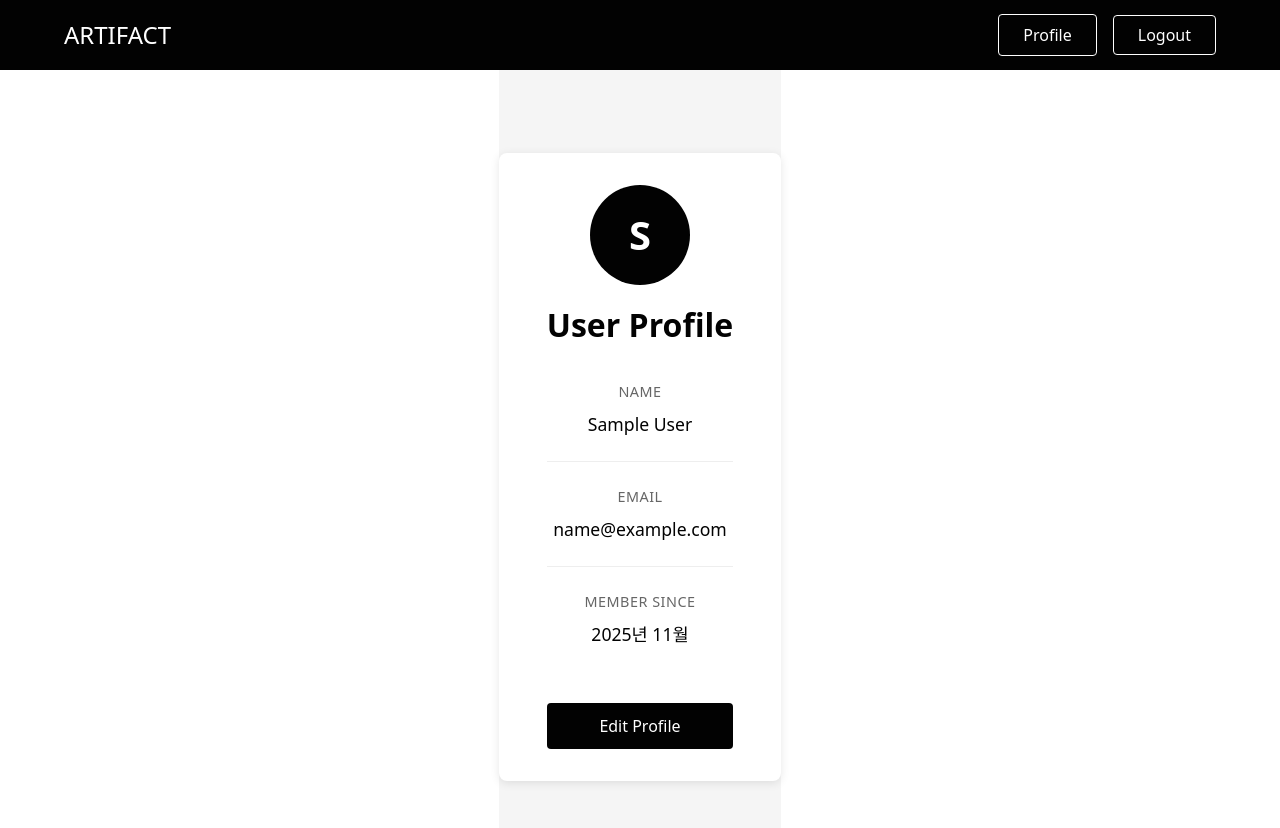
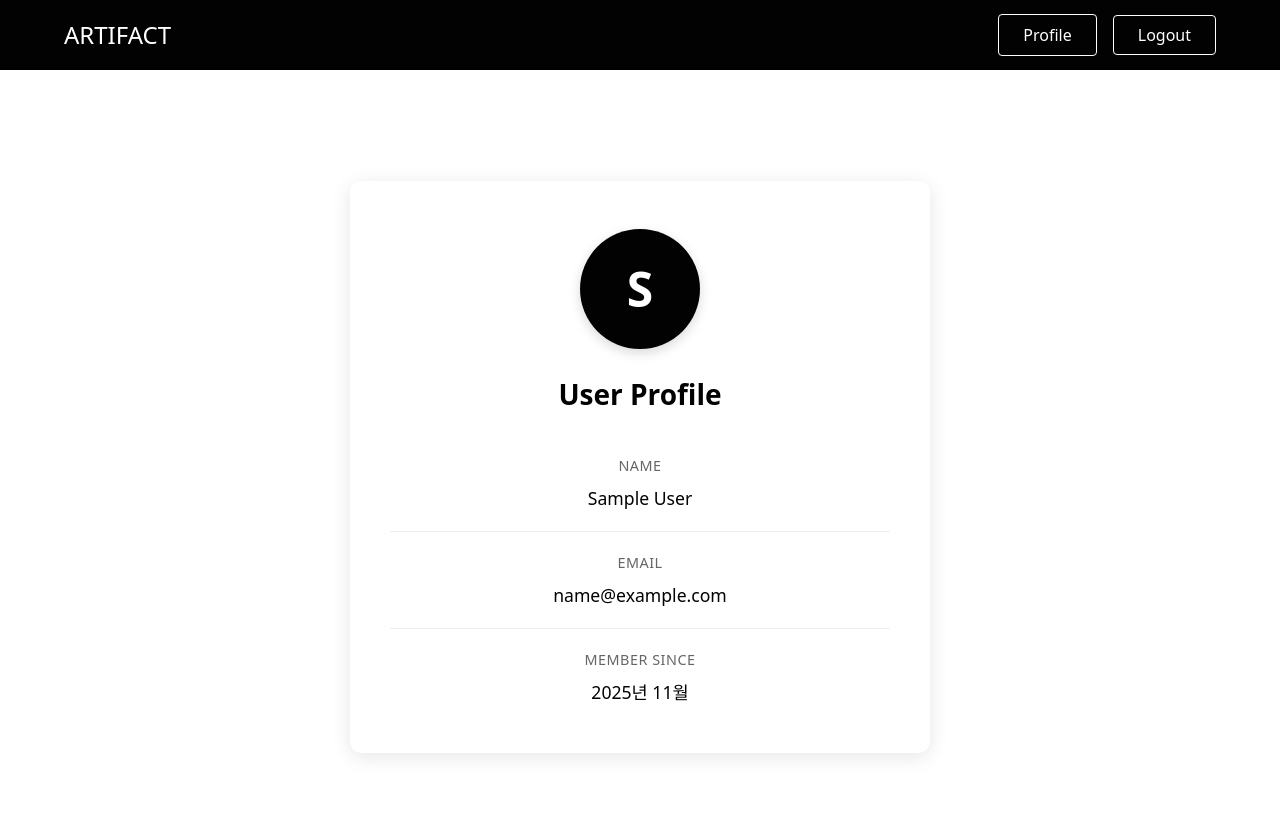
Before and after one commit to ytnwjd/arti-fact-page, a React (Vite) app: page /profile in a window 1280 px wide. Shown: the top 828 px of the page. Built offline with nearby package versions, Linux system fonts and the light colour scheme; sample sign-in values are in the browser's storage.

Commit message:
change auth page design

```diff
--- a/src/pages/Login.css
+++ b/src/pages/Login.css
@@ -3,24 +3,24 @@
     justify-content: center;
     align-items: center;
     min-height: calc(100vh - 70px);
-    padding-top: 70px;
-    background-color: #f5f5f5;
+    padding: 70px 1rem 2rem;
 }
 
 .login-box {
     background-color: #fff;
-    padding: 2rem 3rem;
-    border-radius: 8px;
-    box-shadow: 0 2px 10px rgba(0, 0, 0, 0.1);
-    width: 100%;
-    max-width: 400px;
+    padding: 3rem 2.5rem;
+    border-radius: 12px;
+    box-shadow: 0 4px 20px rgba(0, 0, 0, 0.1);
+    width: 500px;
+    margin: 0 auto;
 }
 
 .login-box h1 {
     text-align: center;
-    margin-bottom: 2rem;
+    margin-bottom: 2.5rem;
     color: #020202;
-    font-size: 2rem;
+    font-size: 1.75rem;
+    font-weight: 600;
 }
 
 .login-form {
@@ -38,7 +38,7 @@
 .form-group label {
     font-weight: 500;
     color: #333;
-    font-size: 0.9rem;
+    font-size: 1rem;
 }
 
 .form-group input {
--- a/src/pages/Profile.css
+++ b/src/pages/Profile.css
@@ -3,61 +3,63 @@
     justify-content: center;
     align-items: center;
     min-height: calc(100vh - 70px);
-    padding-top: 70px;
-    background-color: #f5f5f5;
+    padding: 70px 1rem 2rem;
 }
 
 .profile-box {
     background-color: #fff;
-    padding: 2rem 3rem;
-    border-radius: 8px;
-    box-shadow: 0 2px 10px rgba(0, 0, 0, 0.1);
-    width: 100%;
-    max-width: 500px;
+    padding: 3rem 2.5rem;
+    border-radius: 12px;
+    box-shadow: 0 4px 20px rgba(0, 0, 0, 0.1);
+    width: 500px;
+    margin: 0 auto;
 }
 
 .profile-header {
     text-align: center;
-    margin-bottom: 2rem;
+    margin-bottom: 2.5rem;
 }
 
 .profile-avatar {
-    width: 100px;
-    height: 100px;
+    width: 120px;
+    height: 120px;
     border-radius: 50%;
     background-color: #020202;
     color: #fff;
     display: flex;
     align-items: center;
     justify-content: center;
-    margin: 0 auto 1rem;
-    font-size: 2.5rem;
+    margin: 0 auto 1.5rem;
+    font-size: 3rem;
     font-weight: bold;
+    box-shadow: 0 4px 12px rgba(0, 0, 0, 0.15);
 }
 
 .profile-header h1 {
     color: #020202;
-    font-size: 2rem;
+    font-size: 1.75rem;
     margin: 0;
+    font-weight: 600;
 }
 
 .profile-info {
     display: flex;
     flex-direction: column;
-    gap: 1.5rem;
-    margin-bottom: 2rem;
+    gap: 1.25rem;
+    margin-bottom: 0;
 }
 
 .info-item {
     display: flex;
     flex-direction: column;
     gap: 0.5rem;
-    padding-bottom: 1.5rem;
+    padding-bottom: 1.25rem;
     border-bottom: 1px solid #eee;
 }
 
 .info-item:last-of-type {
     border-bottom: none;
+    padding-bottom: 0;
 }
 
 .info-item label {
@@ -73,20 +75,3 @@
     font-size: 1.1rem;
     margin: 0;
 }
-
-.edit-button {
-    width: 100%;
-    background-color: #020202;
-    color: #fff;
-    padding: 0.75rem;
-    border: none;
-    border-radius: 4px;
-    font-size: 1rem;
-    font-weight: 500;
-    cursor: pointer;
-    transition: background-color 0.3s ease;
-}
-
-.edit-button:hover {
-    background-color: #333;
-}
--- a/src/pages/Profile.jsx
+++ b/src/pages/Profile.jsx
@@ -42,7 +42,6 @@ export default function Profile() {
                         <p>{new Date().toLocaleDateString('ko-KR', { year: 'numeric', month: 'long' })}</p>
                     </div>
                 </div>
-                <button className="edit-button">Edit Profile</button>
             </div>
         </div>
     );
--- a/src/pages/Signup.css
+++ b/src/pages/Signup.css
@@ -3,24 +3,24 @@
     justify-content: center;
     align-items: center;
     min-height: calc(100vh - 70px);
-    padding-top: 70px;
-    background-color: #f5f5f5;
+    padding: 70px 1rem 2rem;
 }
 
 .signup-box {
     background-color: #fff;
-    padding: 2rem 3rem;
-    border-radius: 8px;
-    box-shadow: 0 2px 10px rgba(0, 0, 0, 0.1);
-    width: 100%;
-    max-width: 400px;
+    padding: 3rem 2.5rem;
+    border-radius: 12px;
+    box-shadow: 0 4px 20px rgba(0, 0, 0, 0.1);
+    width: 500px;
+    margin: 0 auto;
 }
 
 .signup-box h1 {
     text-align: center;
-    margin-bottom: 2rem;
+    margin-bottom: 2.5rem;
     color: #020202;
-    font-size: 2rem;
+    font-size: 1.75rem;
+    font-weight: 600;
 }
 
 .error-message {
@@ -48,7 +48,7 @@
 .form-group label {
     font-weight: 500;
     color: #333;
-    font-size: 0.9rem;
+    font-size: 1rem;
 }
 
 .form-group input {
```
